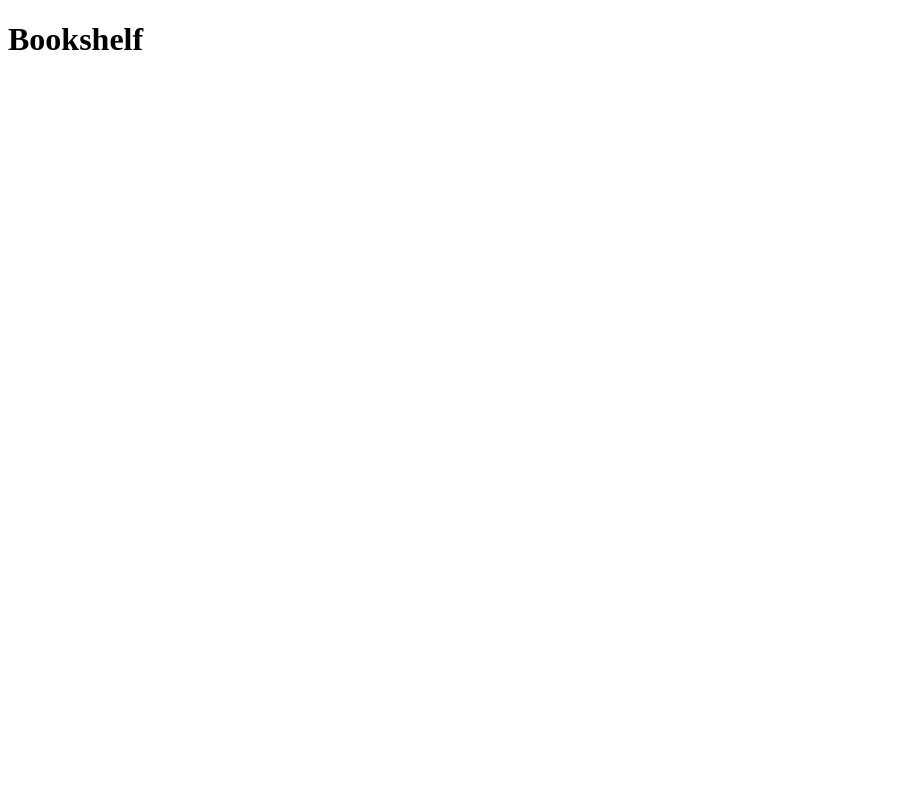
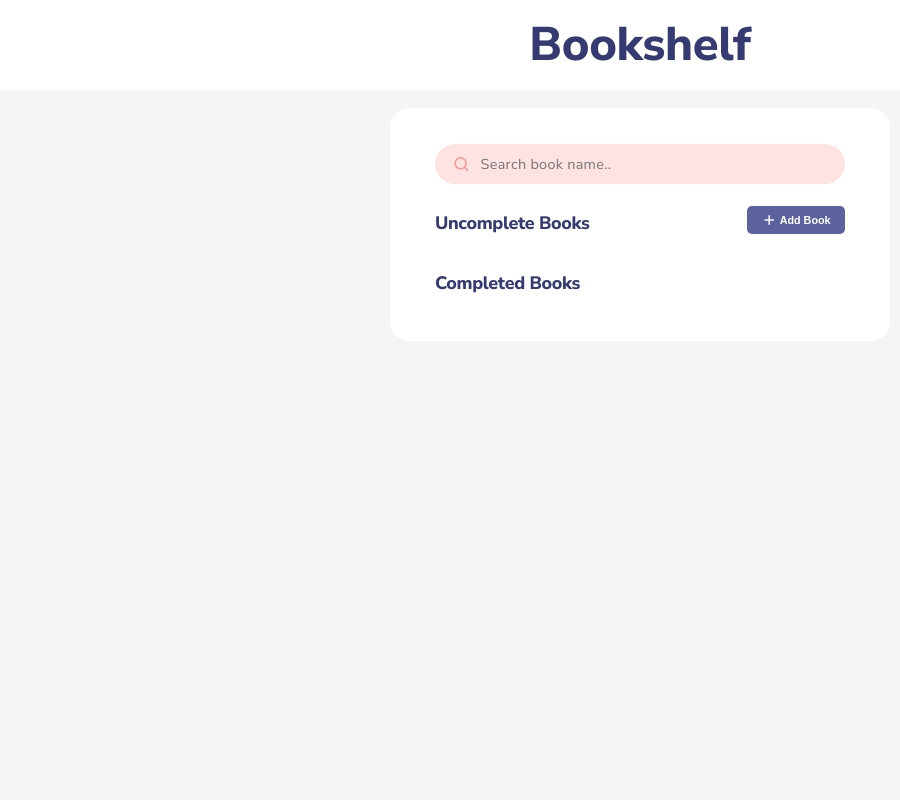
Before and after one commit to greezyzilla/Dicoding-Membuat-Front-End-Web-untuk-Pemula, a plain HTML site: page index.html in a window 1280 px wide. Shown: the top 800 px of the page, without its empty margins (0-900 px from the left). Drawn offline with Linux system fonts and the light colour scheme; the site is published under a folder, as on GitHub Pages, so addresses that start at the root find nothing.

Commit message:
Fix - import failed
deleting '/' before for the relative import

```diff
--- a/index.html
+++ b/index.html
@@ -5,9 +5,9 @@
         <meta http-equiv="X-UA-Compatible" content="IE=edge" />
         <meta name="viewport" content="width=device-width, initial-scale=1.0" />
         <title>Bookshelf</title>
-        <link rel="icon" href="/favicon.ico" />
-        <link rel="stylesheet" href="/css/cssreset.css" />
-        <link rel="stylesheet" href="/css/style.css" />
+        <link rel="icon" href="favicon.ico" />
+        <link rel="stylesheet" href="css/cssreset.css" />
+        <link rel="stylesheet" href="css/style.css" />
     </head>
     <body>
         <header class="header">
@@ -136,6 +136,6 @@
                 </form>
             </div>
         </div>
-        <script src="/js/script.js"></script>
+        <script src="js/script.js"></script>
     </body>
 </html>
```
